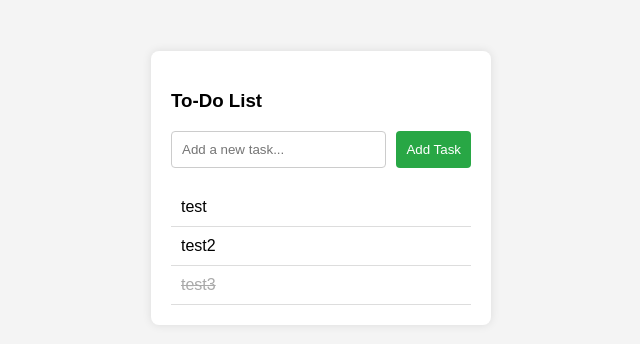
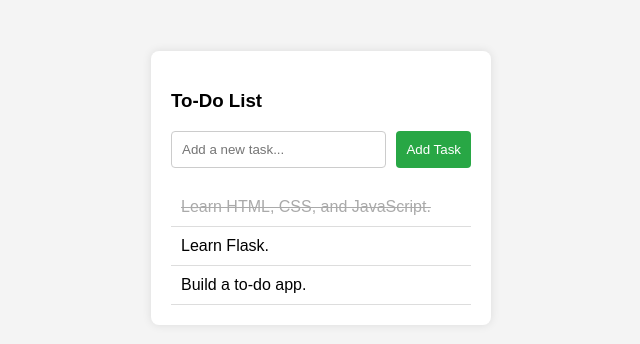
Before and after one commit to tenzytaec26/todo-app-2025, a Flask app: page / in a window 1280 px wide. Shown: the part 212-556 px from the top of the page, without its empty margins (319-959 px from the left). Run offline with Flask 3, Linux system fonts and the light colour scheme.

Commit message:
replaced place holder to-do items with better text

```diff
--- a/templates/todo.html
+++ b/templates/todo.html
@@ -17,9 +17,10 @@
     </form>
 
     <ul id="task-list">
-      <li class="not-completed">test </li>
-      <li class="not-completed">test2</li>
-      <li class="completed">test3</li>
+      <li class="completed">Learn HTML, CSS, and JavaScript.</li>
+      <li class="not-completed">Learn Flask.</li>
+      <li class="not-completed">Build a to-do app.</li>
+
     </ul>
   </div>
 
```
